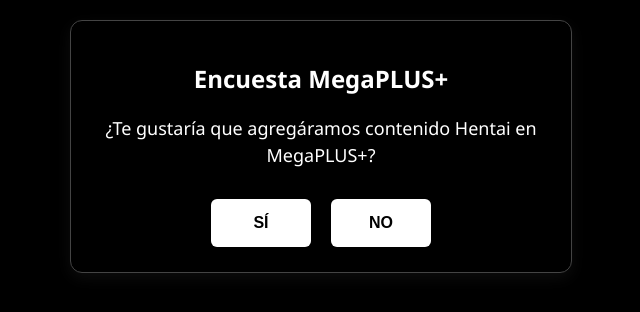
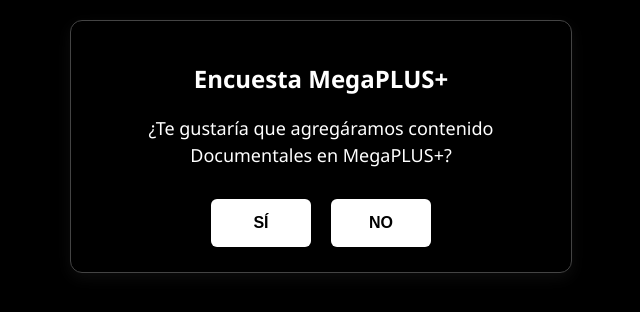
Before and after one commit to ELJ06310/EncuestaMegaPLUS, a plain HTML site: page index.html in a window 1280 px wide. Shown: the whole page, without its empty margins (319-959 px from the left). Drawn offline with Linux system fonts and the light colour scheme.

Commit message:
Actualizar index.html

```diff
--- a/index.html
+++ b/index.html
@@ -158,7 +158,7 @@
     </div>
 
     <div class="question">
-      ¿Te gustaría que agregáramos contenido Hentai en MegaPLUS+?
+      ¿Te gustaría que agregáramos contenido Documentales en MegaPLUS+?
     </div>
 
     <div class="btn-container">
```
